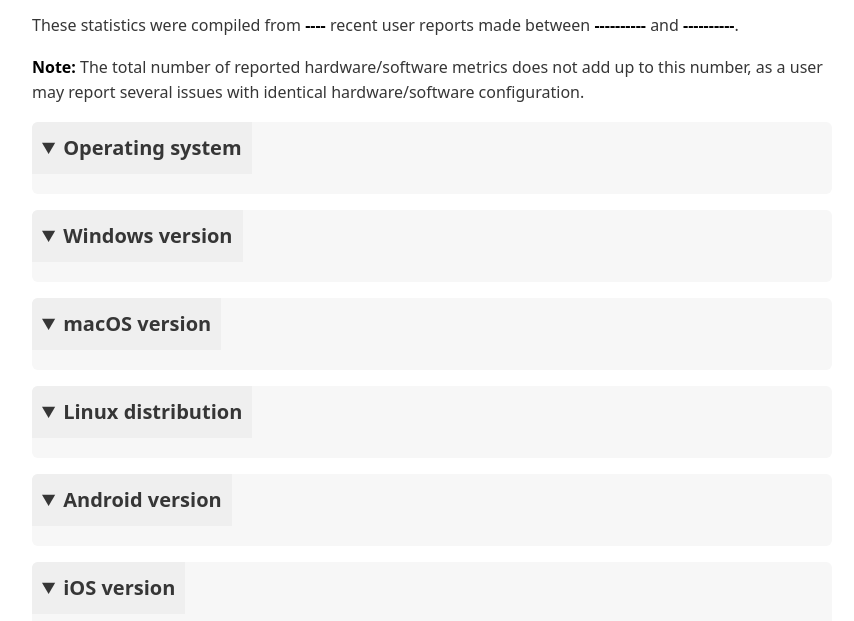
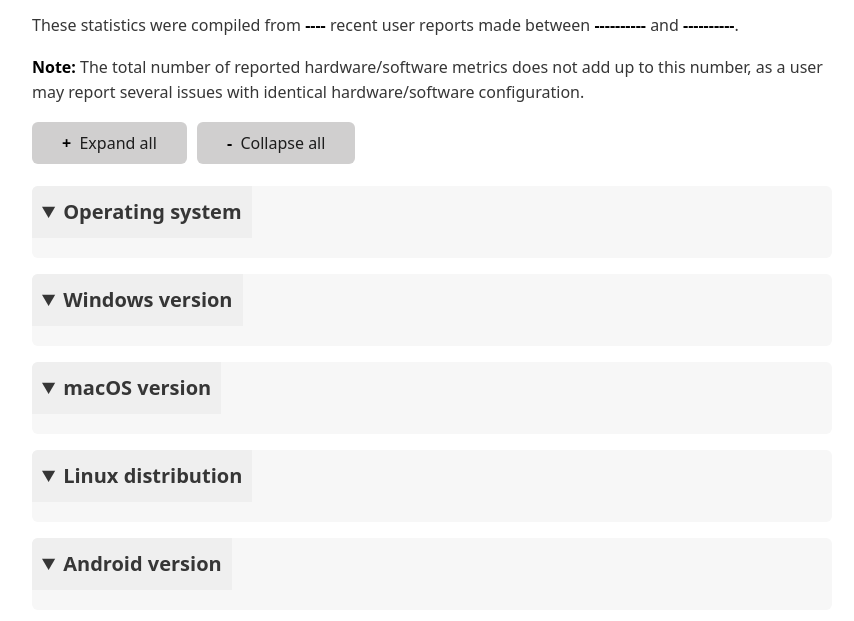
Before and after one commit to godotengine/issue-stats, a plain HTML site: page index.html in a window 1280 px wide. Shown: the part 176-797 px from the top of the page, without its empty margins (208-1062 px from the left). Drawn offline with Linux system fonts and the light colour scheme; no server answers.

Commit message:
Add buttons to expand/collapse all sections

```diff
--- a/index.html
+++ b/index.html
@@ -41,7 +41,7 @@
     </style>
     <script defer src="thirdparty/frappe-charts.umd.min.js"></script>
     <script defer src="thirdparty/ky.umd.min.js"></script>
-    <script type="module">
+    <script>
         const capitalizeStringRemaps = {
             amd: "AMD",
             intel: "Intel",
@@ -314,6 +314,12 @@
             });
         }
 
+        function setAllDetailsOpen(open) {
+            document.querySelectorAll("details").forEach(details => {
+                details.open = open;
+            });
+        }
+
         document.addEventListener("DOMContentLoaded", async function () {
             const statistics = await ky.get('statistics.json').json();
 
@@ -375,6 +381,9 @@
         metrics does not add up to this number, as a user may report several
         issues with identical hardware/software configuration.
     </p>
+
+    <button onclick="setAllDetailsOpen(true)"><strong>+</strong>&nbsp;&nbsp;Expand all</button>
+    <button onclick="setAllDetailsOpen(false)"><strong>-</strong>&nbsp;&nbsp;Collapse all</button>
 
     <details open>
         <summary>Operating system</summary>
@@ -577,6 +586,9 @@
         </div>
     </details>
 
+    <button onclick="setAllDetailsOpen(true)"><strong>+</strong>&nbsp;&nbsp;Expand all</button>
+    <button onclick="setAllDetailsOpen(false)"><strong>-</strong>&nbsp;&nbsp;Collapse all</button>
+
     <footer>
         © 2023-present Hugo Locurcio and contributors<br>
         <a href="https://github.com/godotengine/issue-stats">Website source on GitHub</a>
```
